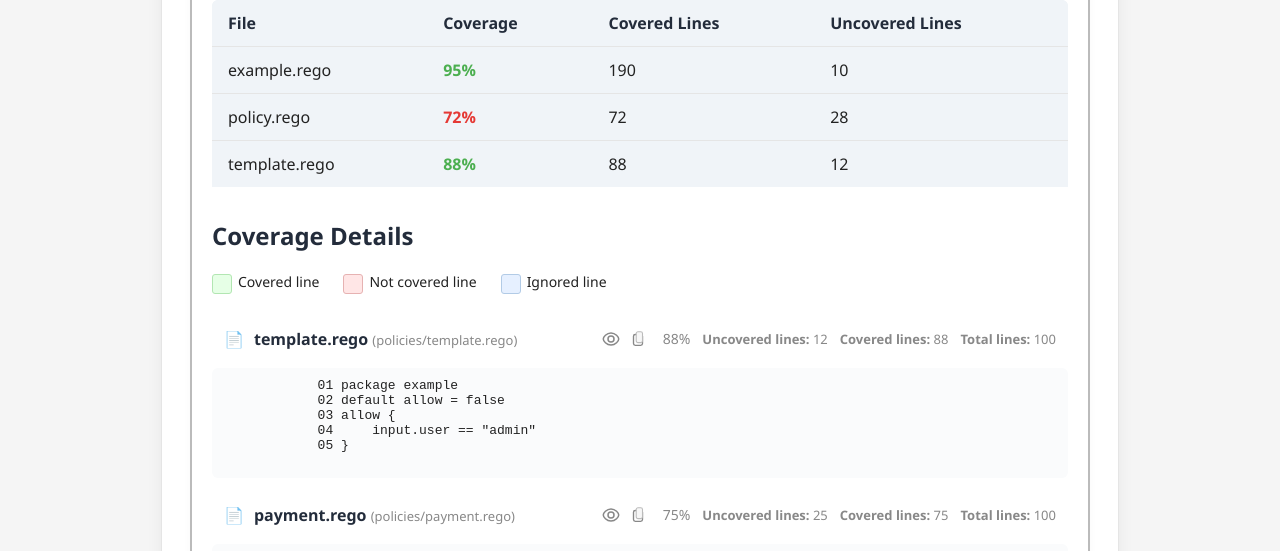
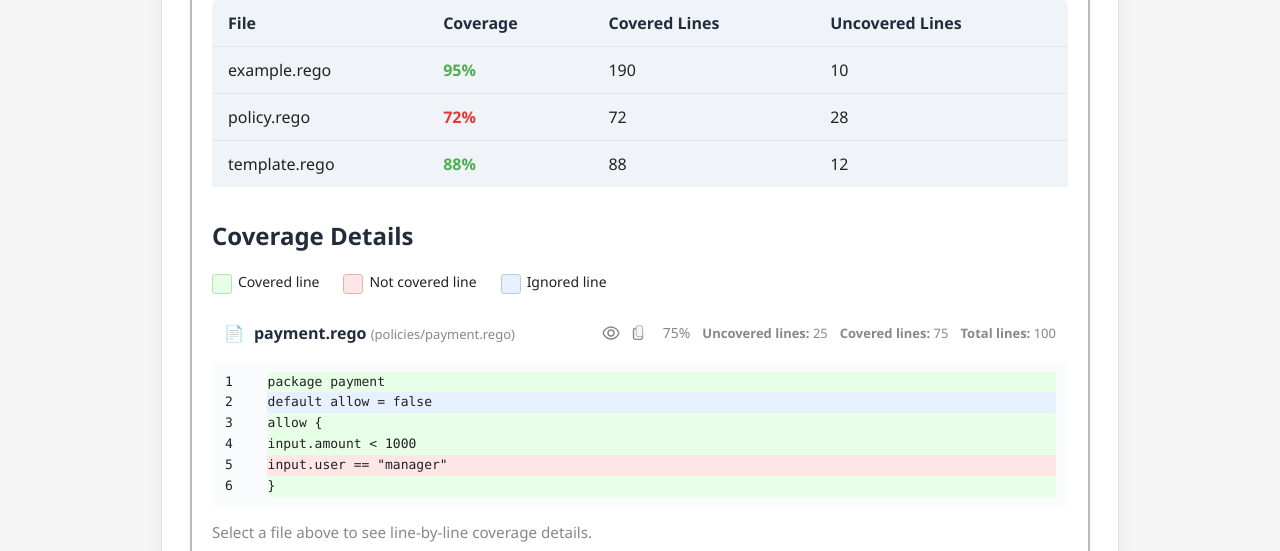
Before and after one commit to willemevenwel/opa-test-report, a website: page report.html in a window 1280 px wide. Shown: the part 218-769 px from the top of the page. Drawn offline with Linux system fonts and the light colour scheme.

Commit message:
Starting the new template. Numbering alteration steps. 3

```diff
--- a/report.html
+++ b/report.html
@@ -134,6 +134,17 @@
       padding: 18px 20px 24px 20px;
     }
 
+    /* Coverage highlights for code-table rows */
+    tr.covered td.code {
+      background: #e6ffe6 !important;
+    }
+    tr.missed td.code {
+      background: #ffe6e6 !important;
+    }
+    tr.ignored td.code {
+      background: #e6f0ff !important;
+    }
+
 </style>
 </head>
 <body>
@@ -176,32 +187,6 @@
           <span><span style="display:inline-block;width:18px;height:18px;border-radius:3px;margin-right:6px;vertical-align:middle;border:1px solid #b2cbe6;background:#e6f0ff;"></span>Ignored line</span>
         </div>
         <!-- Template policy card with placeholder data -->
-        <div class="policy-card-template card" style="margin-top:24px;">
-          <div style="display:flex;align-items:center;padding:10px 12px;">
-            <span style="margin-right:10px;">&#128196;</span>
-            <h2 style="margin:0;flex:1;font-size:16px;">template.rego <span style="font-weight:400;font-size:13px;color:var(--sq-muted);">(policies/template.rego)</span></h2>
-            <button class="eye-btn" title="Toggle highlight" aria-label="Toggle highlight" style="background:none;border:none;cursor:pointer;padding:0 8px 0 8px;display:flex;align-items:center;">
-              <svg width="20" height="20" viewBox="0 0 20 20" fill="none" xmlns="http://www.w3.org/2000/svg"><title>Toggle coverage highlight on and off</title><path d="M10 4C5.45455 4 2.27273 8.18182 2.27273 10C2.27273 11.8182 5.45455 16 10 16C14.5455 16 17.7273 11.8182 17.7273 10C17.7273 8.18182 14.5455 4 10 4Z" stroke="#888" stroke-width="1.5"/><circle cx="10" cy="10" r="3" stroke="#888" stroke-width="1.5"/></svg>
-            </button>
-            <button class="copy-btn" title="Copy code" aria-label="Copy code" style="background:none;border:none;cursor:pointer;padding:0 8px 0 0;display:flex;align-items:center;">
-              <svg width="18" height="18" viewBox="0 0 20 20" fill="none" xmlns="http://www.w3.org/2000/svg"><title>Copy policy to clipboard</title><rect x="5" y="5" width="10" height="12" rx="2" stroke="#888" stroke-width="1.5" fill="#fff"/><rect x="8" y="2" width="7" height="12" rx="2" stroke="#bbb" stroke-width="1.2" fill="#f7f7f7"/></svg>
-            </button>
-            <span style="margin-left:8px;color:var(--sq-muted);font-size:14px;">88%</span>
-            <span style="margin-left:12px;color:var(--sq-muted);font-size:13px;"><strong>Uncovered lines:</strong> 12</span>
-            <span style="margin-left:12px;color:var(--sq-muted);font-size:13px;"><strong>Covered lines:</strong> 88</span>
-            <span style="margin-left:12px;color:var(--sq-muted);font-size:13px;"><strong>Total lines:</strong> 100</span>
-          </div>
-          <div class="code-wrap" style="background:#fafbfc;border-radius:6px;padding:10px 12px;margin-top:8px;">
-            <pre style="margin:0;font-family:monospace;font-size:13px;">
-            01 package example
-            02 default allow = false
-            03 allow {
-            04     input.user == "admin"
-            05 }
-            </pre>
-          </div>
-        </div>
-        <!-- Second template policy card with different placeholder data -->
         <div class="policy-card-template card" style="margin-top:16px;">
             <div style="display:flex;align-items:center;padding:10px 12px;">
                 <span style="margin-right:10px;">&#128196;</span>
@@ -218,14 +203,34 @@
                 <span style="margin-left:12px;color:var(--sq-muted);font-size:13px;"><strong>Total lines:</strong> 100</span>
             </div>
             <div class="code-wrap" style="background:#fafbfc;border-radius:6px;padding:10px 12px;margin-top:8px;">
-            <pre style="margin:0;font-family:monospace;font-size:13px;">
-            01 package payment
-            02 default allow = false
-            03 allow {
-            04     input.amount < 1000
-            05     input.user == "manager"
-            06 }
-            </pre>
+                <table class="code-table" style="width:100%;border-collapse:collapse;font-family:ui-monospace, SFMono-Regular, Menlo, Monaco, 'Roboto Mono', 'Courier New', monospace;font-size:13px;line-height:1.45;">
+                <tbody>
+          <tr class="covered">
+            <td class="ln"><a id="L1" href="#L1" style="color:inherit;text-decoration:none;">1</a></td>
+            <td class="code">package payment</td>
+          </tr>
+          <tr class="ignored">
+            <td class="ln"><a id="L2" href="#L2" style="color:inherit;text-decoration:none;">2</a></td>
+            <td class="code">default allow = false</td>
+          </tr>
+          <tr class="covered">
+            <td class="ln"><a id="L3" href="#L3" style="color:inherit;text-decoration:none;">3</a></td>
+            <td class="code">allow &#123;</td>
+          </tr>
+          <tr class="covered">
+            <td class="ln"><a id="L4" href="#L4" style="color:inherit;text-decoration:none;">4</a></td>
+            <td class="code">    input.amount &lt; 1000</td>
+          </tr>
+          <tr class="missed">
+            <td class="ln"><a id="L5" href="#L5" style="color:inherit;text-decoration:none;">5</a></td>
+            <td class="code">    input.user == "manager"</td>
+          </tr>
+          <tr class="covered">
+            <td class="ln"><a id="L6" href="#L6" style="color:inherit;text-decoration:none;">6</a></td>
+            <td class="code">&#125;</td>
+          </tr>
+                </tbody>
+                </table>
             </div>
         </div>
         <div>
```
Lines whose indentation alone changed are shown as unchanged.
